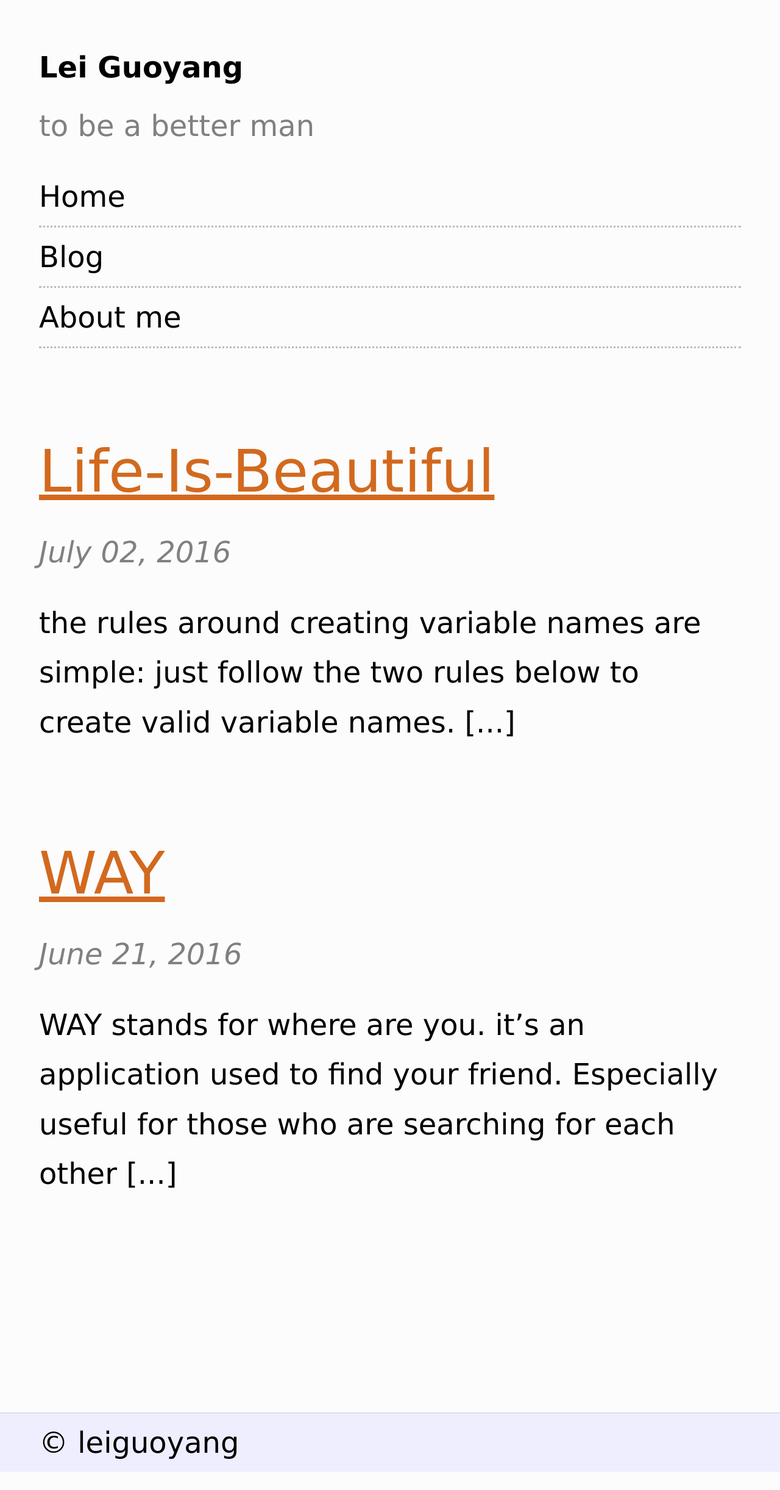
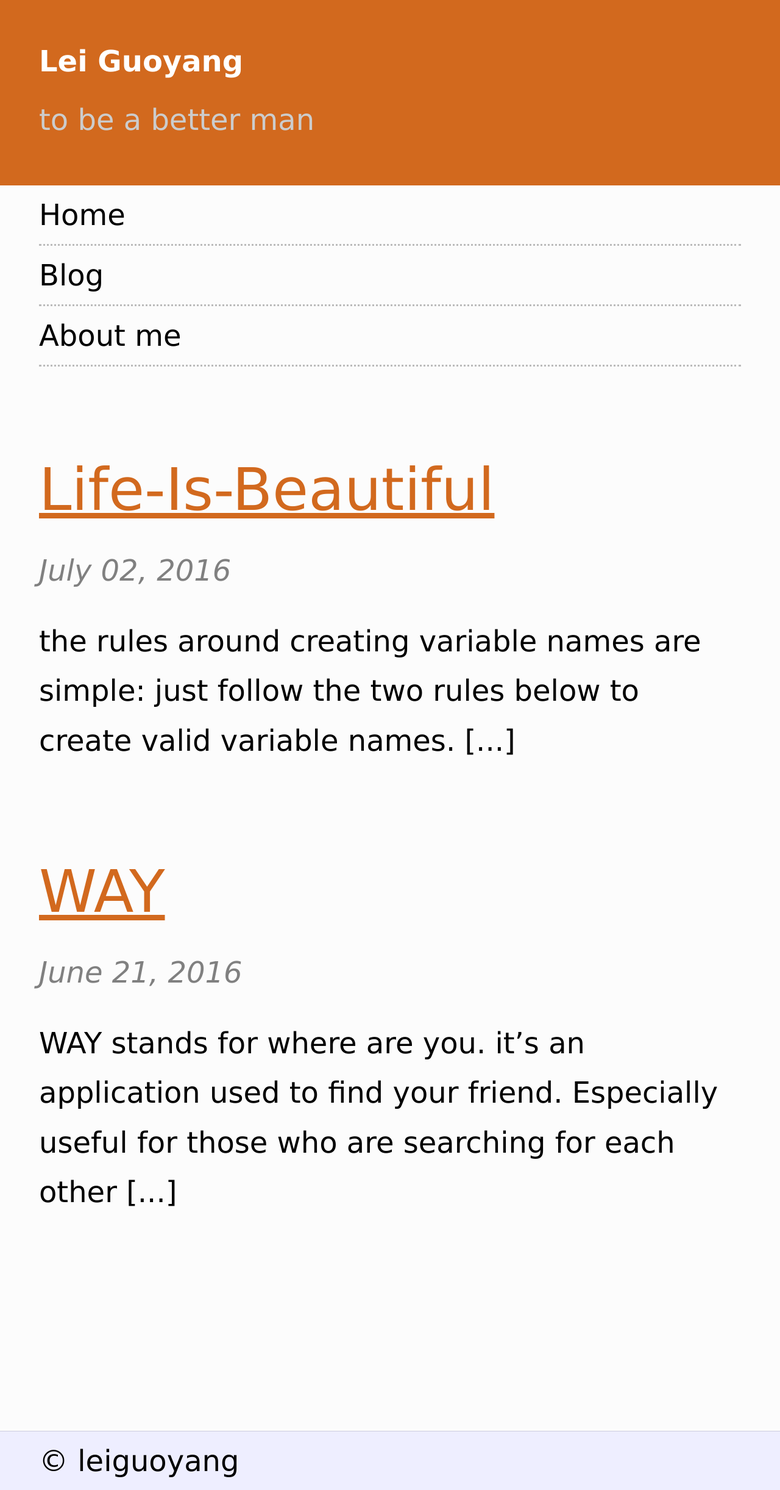
Before and after one commit to leiguoyang/leiguoyang.github.io, a Jekyll site: the page built from index.html, in a window 1280 px wide. Shown: the whole page at 61% size. Built offline with Jekyll 4.4.1, drawn with Linux system fonts in a browser that asks for light colours; before the commit the page ends 2413 px from its top, so only the background shows below that.

Commit message:
change the heade style

```diff
--- a/css/main.css
+++ b/css/main.css
@@ -6,8 +6,10 @@ body {
 }
 
 header {
-  padding: 50px 5% 0;
+  padding: 40px 5%;
   text-align: left;
+  background-color: chocolate;
+  color: white;
 }
 
 header h1 {
@@ -17,7 +19,7 @@ header h1 {
 header h2 {
   font-weight: normal;
   font-size: 1em;
-  color: gray;
+  color: #ccc;
 }
 
 nav {
```
